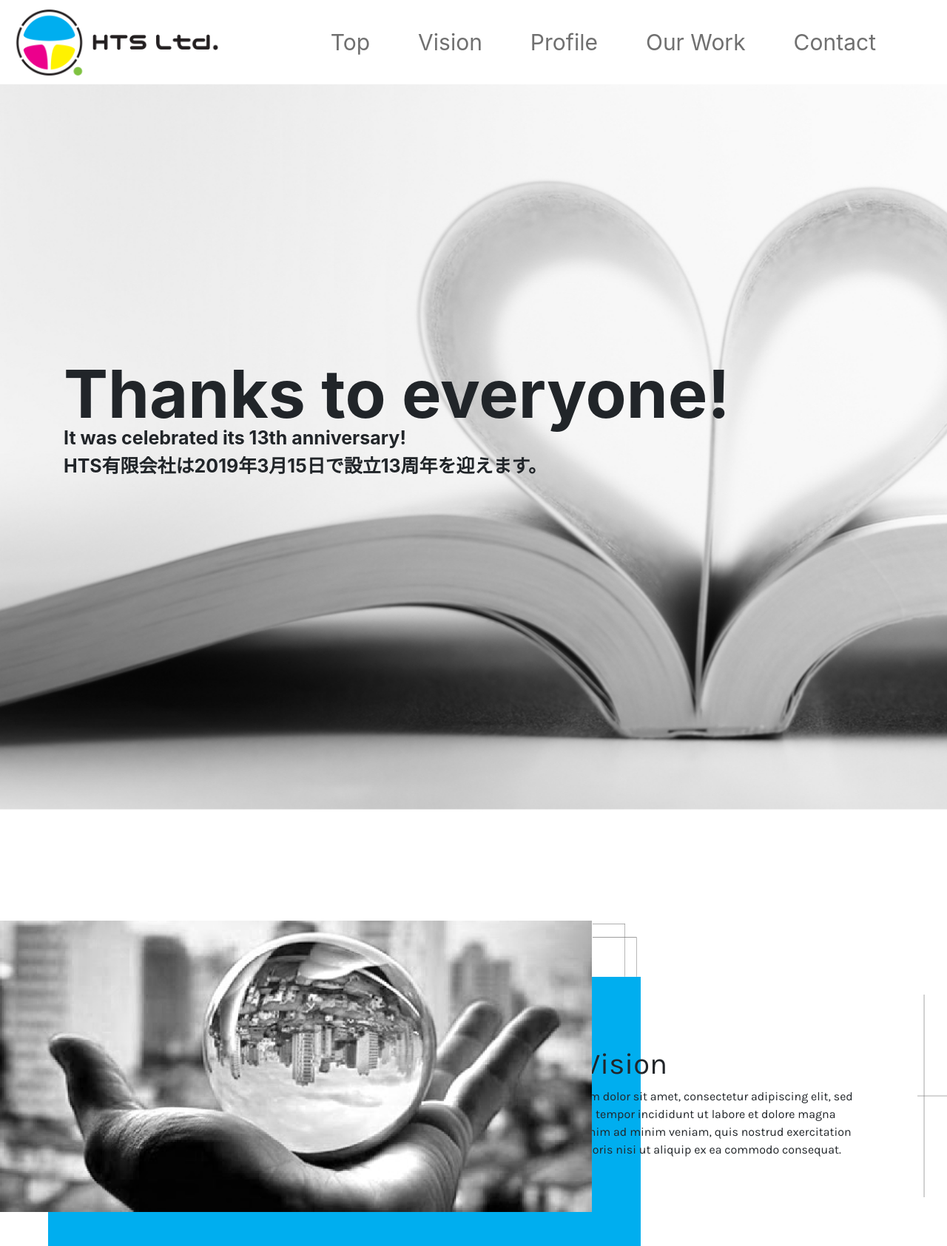
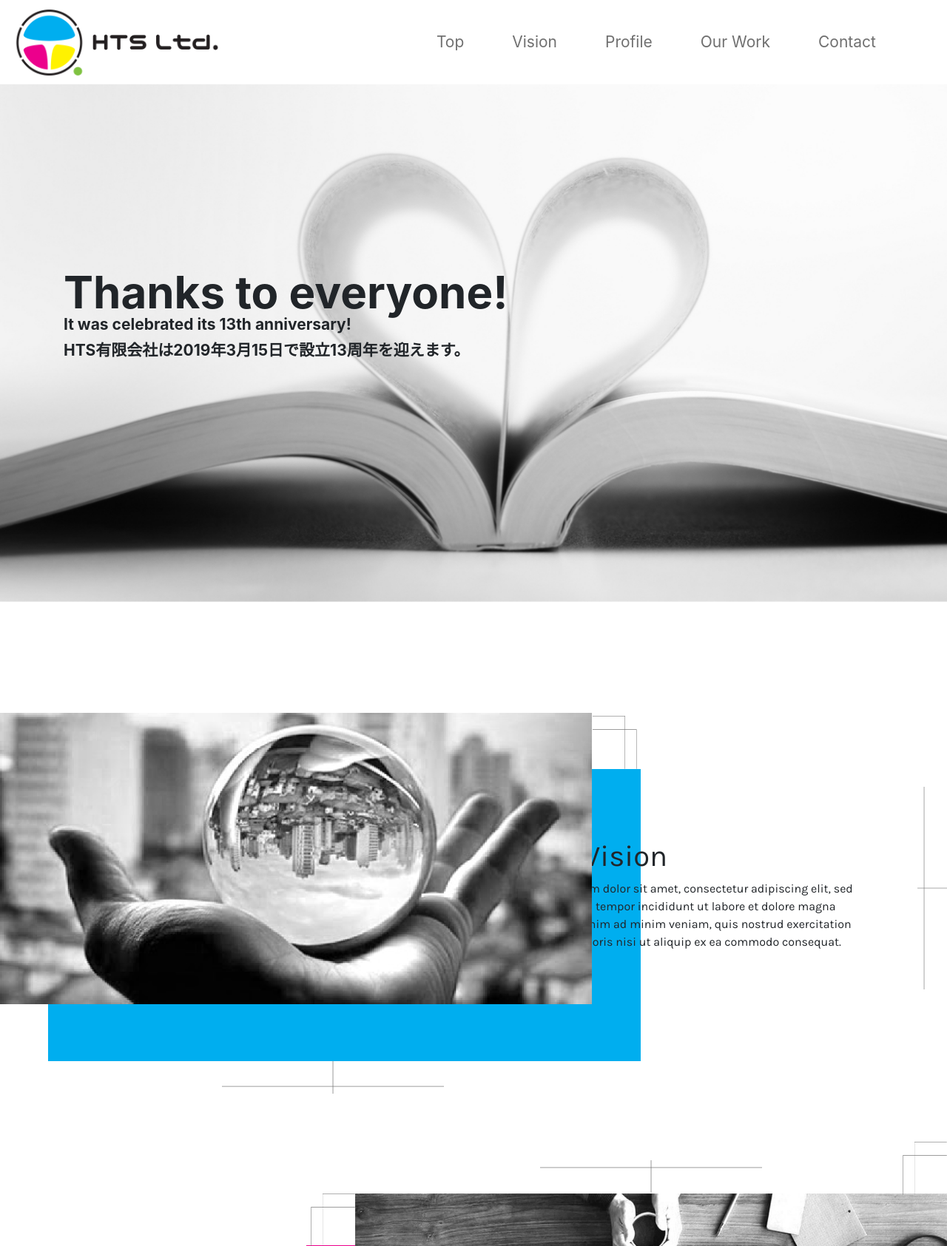
Before and after one commit to naythanpasapasa/htsltd, a PHP site: page / in a window 1280 px wide. Shown: the top 1685 px of the page at 74% size. Run offline with PHP 8.4, Linux system fonts and the light colour scheme; some libraries are stand-ins or nearby versions.

Commit message:
modify font sizes on top and main visual

```diff
--- a/assets/css/styles.css
+++ b/assets/css/styles.css
@@ -26,13 +26,13 @@
 
   .top-nav .navbar .collapse .navbar-nav .nav-item .nav-link {
     color: #707070;
-    font-size: 30px;
+    font-size: 21px;
     padding: 0px 65px 0px 0px;
   }
 
 /* main visual (KEVIN)*/
 .main-visual .masthead {
-    height: 981px;
+    height: 700px;
     background-image: url(../images/main_visual/intro.png);
     background-size: cover;
     background-repeat: no-repeat;
@@ -50,13 +50,13 @@
 
   .main-visual .masthead .container .row .header-h1 {
     font-weight: bolder;
-    font-size: 90px;
+    font-size: 60px;
     line-height: 90%;
   }
 
   .main-visual .masthead .container .row .lead {
     font-weight: bolder;
-    font-size: 25px;
+    font-size: 21px;
     line-height: 90%;
   }
 
```
